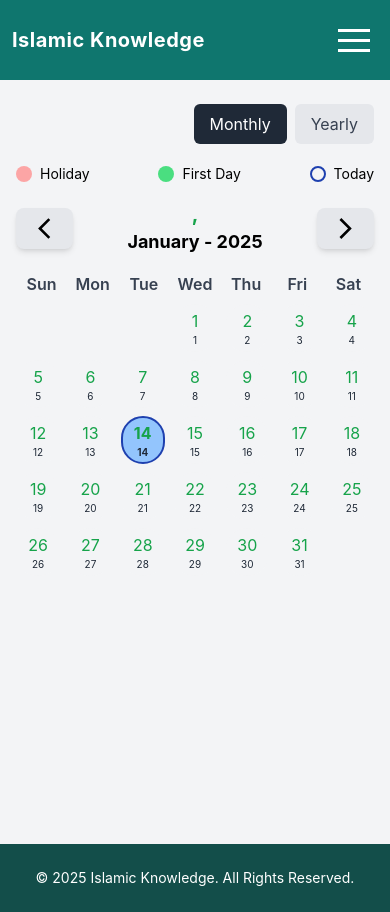
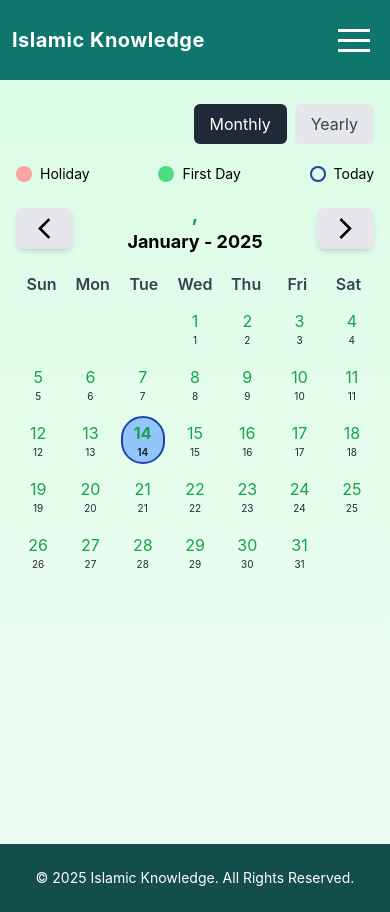
Before and after one commit to somu46/Islamic-calendar, a React (Create React App) app: page /data/islamic-calendar in a window 390 px wide. Built offline with nearby package versions, Linux system fonts and the light colour scheme; no server answers.

Commit message:
`Refactor calendar layout and indicators`

```diff
--- a/src/Components/Layout/DefaultLayout.js
+++ b/src/Components/Layout/DefaultLayout.js
@@ -16,10 +16,10 @@ const DefaultLayout = ({ children }) => {
         <Sidebar sidebarOpen={sidebarOpen} setSidebarOpen={setSidebarOpen} />
 
         {/* Content Area */}
-        <div className="relative flex flex-1 flex-col overflow-y-auto bg-gray-100">
+        <div className="relative flex flex-1 flex-col overflow-y-auto ">
           {/* Main Content */}
           <main>
-            <div className="mx-auto max-w-screen-2xl p-4 md:p-4 2xl:p-10">
+            <div className="mx-auto max-w-screen-2xl ">
               {children}
             </div>
           </main>
--- a/src/Pages/calendar/Calendar.js
+++ b/src/Pages/calendar/Calendar.js
@@ -2,6 +2,7 @@ import React, { useState, useEffect, useCallback } from 'react';
 import axios from 'axios';
 import { MdOutlineArrowBackIos, MdOutlineArrowForwardIos } from 'react-icons/md';
 import FullYearHijriCalendar from './FullYear/FullYearHijriCalendar';
+import Indicator from './Indicator';
 
 const IslamicCalendar = () => {
 
@@ -118,7 +119,7 @@ const IslamicCalendar = () => {
   };
 
   return (
-    <div className=''>
+    <div className='bg-gradient-to-b from-green-100 to-green-50 min-h-screen p-4'>
       <div className="flex space-x-2 sm:space-x-4 mt-2 sm:mt-0 mb-3 justify-end ">
           <button
             onClick={() => setView("monthly")}
@@ -145,20 +146,7 @@ const IslamicCalendar = () => {
     {view === "monthly" ?(
       <div className="container mx-auto mt-5">
 
-      <div className="flex justify-between mb-4">
-        <div className="flex items-center">
-          <span className="w-4 h-4 bg-red-300 rounded-full mr-2"></span>
-          <span className="text-sm">Holiday</span>
-        </div>
-        <div className="flex items-center">
-          <span className="w-4 h-4 bg-green-400 rounded-full mr-2"></span>
-          <span className="text-sm">First Day</span>
-        </div>
-        <div className="flex items-center">
-          <span className="w-4 h-4 border-2 border-blue-800 rounded-full mr-2"></span>
-          <span className="text-sm">Today</span>
-        </div>
-      </div>
+      <Indicator/>
 
       {/* Calendar Section */}
       <div className="flex justify-between items-center mb-4">
@@ -210,7 +198,7 @@ const IslamicCalendar = () => {
                   ${holiday ? 'bg-red-200 ' : ''}
                   ${firstDay ? 'bg-green-300 border-2 border-green-400' : ''}
                   ${isToday(day) ? 'bg-blue-300 border-2 border-blue-800 font-bold text-blue-700' : ''}
-                  ${day && !holiday && !firstDay && !isToday(day) ? 'bg-gray-100' : ''}
+                  ${day && !holiday && !firstDay && !isToday(day) ? '' : ''}
                   cursor-pointer w-12 h-12 rounded-full`}
               >
                 {day ? (
@@ -230,7 +218,7 @@ const IslamicCalendar = () => {
 
       {/* Selected Day Details Section */}
       {selectedDay && (
-        <div className="mt-4 p-4 border rounded-lg bg-gray-50 shadow-md">
+        <div className="mt-4 p-4 border rounded-lg bg-transparent shadow-md">
           <h3 className="text-lg text-center font-bold">Day Details</h3>
           <p><strong>Gregorian:</strong> {selectedDay.gregorian?.date || 'N/A'}</p>
           <p><strong>Islamic(Hijri):</strong> {selectedDay.hijri?.date || 'N/A'}</p>
@@ -242,6 +230,7 @@ const IslamicCalendar = () => {
     </div>
     ):
      <div className=''>
+      <Indicator/>
        <FullYearHijriCalendar year={2025}/>
      </div>
     }
--- a/src/Pages/calendar/FullYear/FullYearHijriCalendar.js
+++ b/src/Pages/calendar/FullYear/FullYearHijriCalendar.js
@@ -53,7 +53,7 @@ const FullYearHijriCalendar = ({ year }) => {
   }, [year]);
 
   return (
-    <div className="bg-gradient-to-b from-green-100 to-green-50 min-h-screen text-black font-sans p-5 ">
+    <div className="bg-gradient-to-b from-green-100 to-green-50 min-h-screen text-black  font-sans  ">
       <h1 className="text-4xl font-bold text-center mb-8">{year} Islamic Calendar</h1>
 
       {loading ? (
--- a/src/Pages/calendar/FullYear/MonthComponent.js
+++ b/src/Pages/calendar/FullYear/MonthComponent.js
@@ -31,22 +31,9 @@ const MonthComponent = ({ month, year, hijri_month, hijri_year, days }) => {
   const emptyDays = Array.from({ length: firstDayOfWeek }, () => null);
 
   return (
-    <div className="container mx-auto p-4 bg-green-50 rounded-lg shadow-lg border border-yellow-500">
+    <div className="container mx-auto rounded-lg shadow-lg p-2">
       {/* Color Indicator Section */}
-      <div className="flex justify-between mb-4">
-        <div className="flex items-center">
-          <span className="w-4 h-4 bg-red-300 rounded-full mr-2"></span>
-          <span className="text-sm">Holiday</span>
-        </div>
-        <div className="flex items-center">
-          <span className="w-4 h-4 bg-green-400 rounded-full mr-2"></span>
-          <span className="text-sm">First Day</span>
-        </div>
-        <div className="flex items-center">
-          <span className="w-4 h-4 border-2 border-blue-800 rounded-full mr-2"></span>
-          <span className="text-sm">Today</span>
-        </div>
-      </div>
+
 
       {/* Month Navigation */}
       <div className="flex justify-between items-center mb-4">
--- /dev/null
+++ b/src/Pages/calendar/Indicator.js
@@ -0,0 +1,22 @@
+import React from 'react'
+
+const Indicator = () => {
+  return (
+    <div className="flex justify-between mb-4">
+        <div className="flex items-center">
+          <span className="w-4 h-4 bg-red-300 rounded-full mr-2"></span>
+          <span className="text-sm">Holiday</span>
+        </div>
+        <div className="flex items-center">
+          <span className="w-4 h-4 bg-green-400 rounded-full mr-2"></span>
+          <span className="text-sm">First Day</span>
+        </div>
+        <div className="flex items-center">
+          <span className="w-4 h-4 border-2 border-blue-800 rounded-full mr-2"></span>
+          <span className="text-sm">Today</span>
+        </div>
+      </div>
+  )
+}
+
+export default Indicator
```
